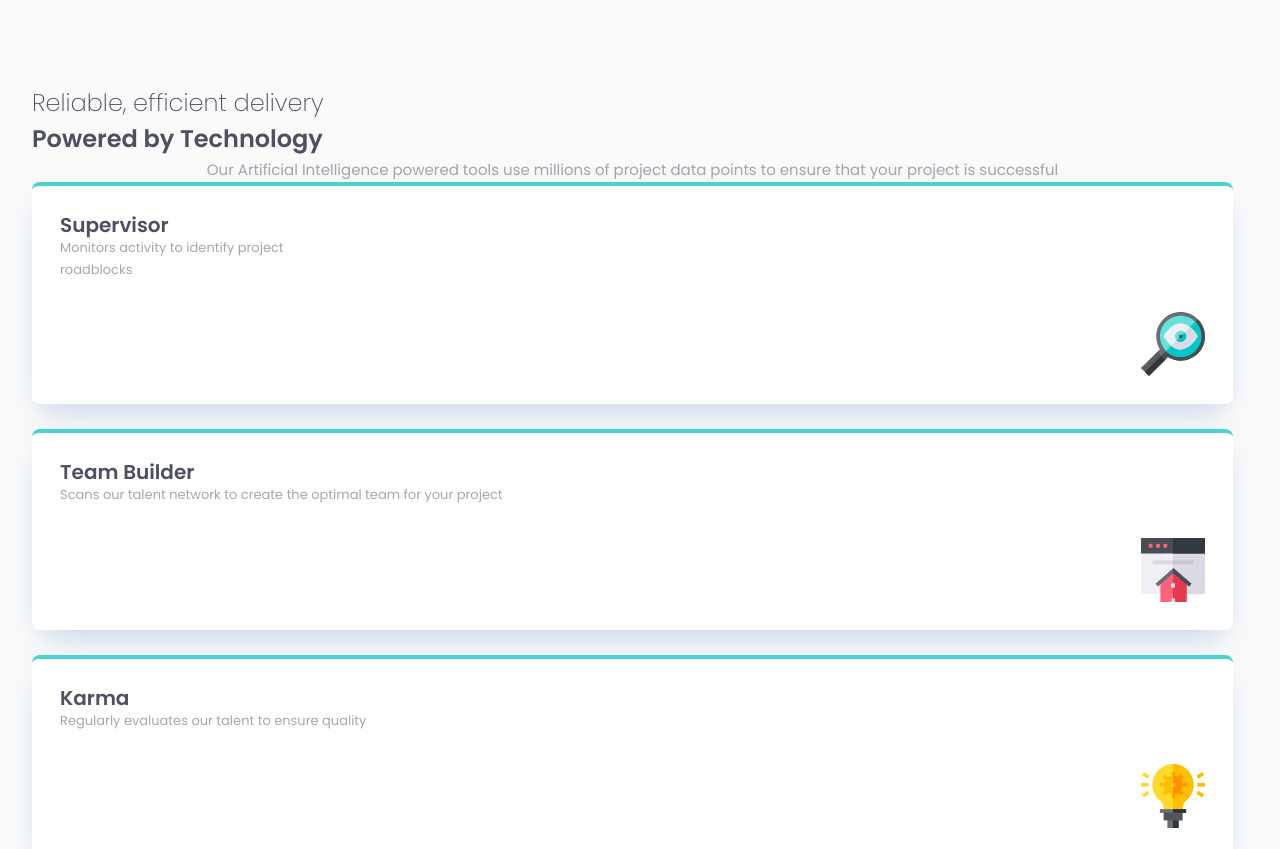
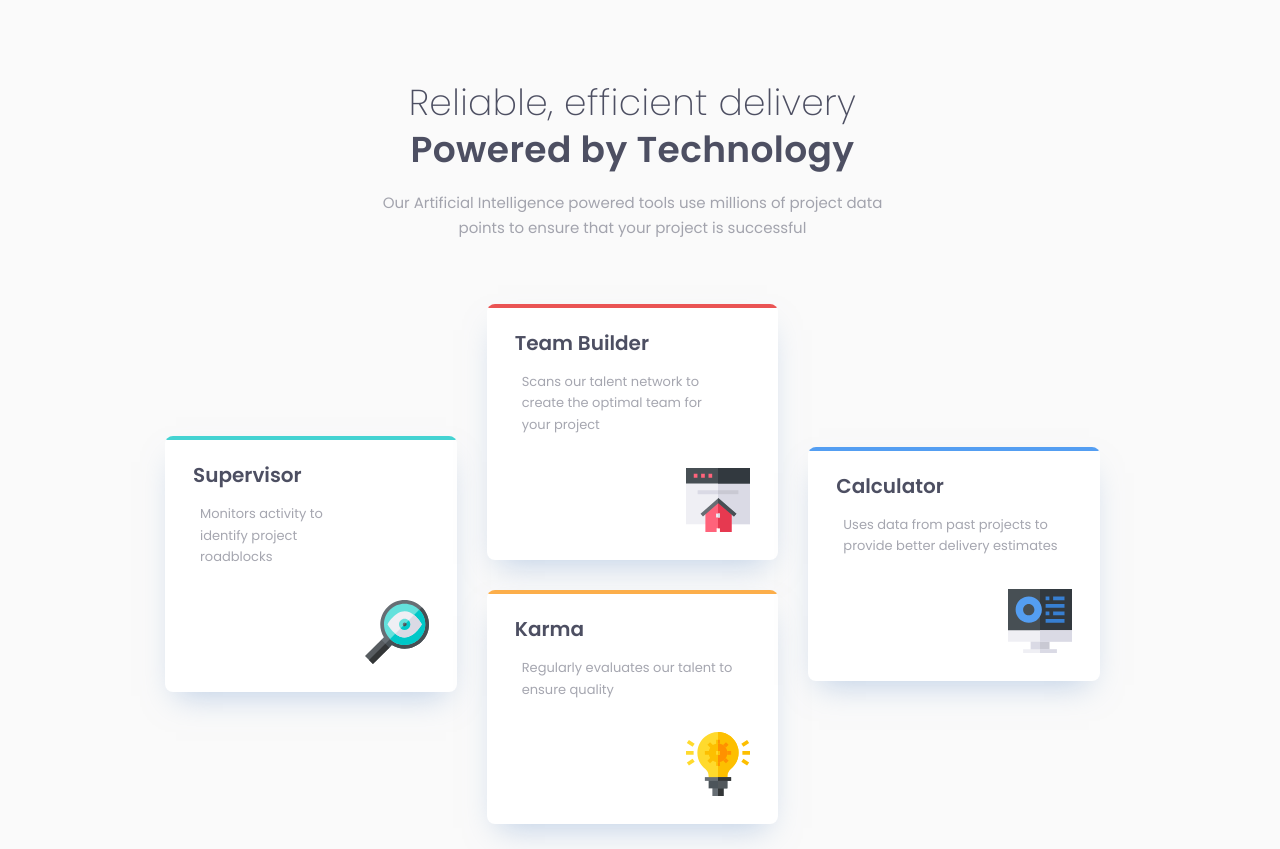
Before and after one commit to JeyPey/four-card, a plain HTML site: page index.html in a window 1280 px wide. Shown: the top 849 px of the page. Drawn offline with Linux system fonts and the light colour scheme.

Commit message:
mobile adaptive complete

```diff
--- a/index.html
+++ b/index.html
@@ -25,7 +25,7 @@
 
     <div class="card__grid">
         <div class="card__column">
-            <div class="card__body">
+            <div class="card__body card__body-mint">
                 <h2 class="card__title">Supervisor</h2>
                 <p class="subtitle">Monitors activity to identify project <br> roadblocks</p>
                 <img src="/icons/loupe.svg" alt="loupe" width="64" height="64" fetchpriority="height"
@@ -33,21 +33,21 @@
             </div>
         </div>
         <div class="card__column">
-            <div class="card__body">
+            <div class="card__body card__body-red">
                 <h2 class="card__title">Team Builder</h2>
                 <p class="subtitle">Scans our talent network to create the optimal team for your project</p>
                 <img src="/icons/homepage.svg" alt="homepage" width="64" height="64" fetchpriority="height"
                     class="card__icon">
             </div>
 
-            <div class="card__body">
+            <div class="card__body card__body-orange">
                 <h2 class="card__title">Karma</h2>
                 <p class="subtitle">Regularly evaluates our talent to ensure quality</p>
                 <img src="/icons/lamp.svg" alt="lamp" width="64" height="64" fetchpriority="height" class="card__icon">
             </div>
         </div>
         <div class="card__column">
-            <div class="card__body">
+            <div class="card__body card__body-blue">
                 <h2 class="card__title">Calculator</h2>
                 <p class="subtitle">Uses data from past projects to provide better delivery estimates</p>
                 <img src="/icons/monitor.svg" alt="monitor" width="64" height="64" fetchpriority="height"
--- a/styles/style.css
+++ b/styles/style.css
@@ -19,7 +19,7 @@
 
 body {
   background-color: var(--color-bg);
-  padding-inline: 32px;
+  padding: 82px 32px 78px 32px;
 }
 
 h1,
@@ -31,13 +31,10 @@ h2 {
   font-weight: 275;
 }
 
-.information {
-  margin-block-start: 85px;
-}
-
 .title {
   font-size: 24px;
   line-height: 1.5;
+  text-align: center;
 }
 
 .subtitle {
@@ -45,6 +42,7 @@ h2 {
   line-height: 167%;
   text-align: center;
   opacity: 0.5;
+  padding: 16px 7px 0 7px;
 }
 
 /* .card__grid {
@@ -53,16 +51,55 @@ h2 {
     gap: 25px;
 } */
 
+.card__grid {
+  margin-block-start: 76px;
+  display: flex;
+  flex-direction: column;
+  gap: 25px;
+}
+
+.card__column {
+  display: flex;
+  flex-direction: column;
+  gap: 25px;
+}
+
 .card__body {
+  position: relative;
+  overflow: hidden;
+
   padding: 28px;
 
   border-radius: 8px;
-  border-top: 4px solid #45d3d3;
+  /* border-top: 4px solid var(--color-card-mint); */
 
   box-shadow: 0 15px 30px -11px rgba(131, 166, 210, 0.5);
-  background: #fff;
+  background: var(--color-card-bg);
+}
 
-  margin-block-end: 25px;
+.card__body::before {
+  position: absolute;
+  content: "";
+  top: 0;
+  left: 0;
+  right: 0;
+  height: 4px;
+}
+
+.card__body-mint::before {
+  background-color: var(--color-card-mint);
+}
+
+.card__body-red::before {
+  background-color: var(--color-card-red);
+}
+
+.card__body-orange::before {
+  background-color: var(--color-card-orange);
+}
+
+.card__body-blue::before {
+  background-color: var(--color-card-blue);
 }
 
 .card__title {
@@ -79,3 +116,43 @@ h2 {
   margin-inline-start: auto;
   margin-top: 32px;
 }
+
+
+@media (min-width: 1024px) {
+
+  body {
+    padding: 80px 165px;
+  }
+
+  .title {
+    font-size: 36px;
+    line-height: 1.3;
+    letter-spacing: 0.01em;
+  }
+
+  .subtitle {
+    max-width: 540px;
+    margin: 0 auto;
+  }
+
+  .card__grid {
+
+
+    display: flex;
+    flex-direction: row;
+    justify-content: center;
+    align-items: center;
+    gap: 30px;
+
+    max-width: 1110px;
+    margin: 0 auto;
+    margin-block-start: 64px;
+  }
+
+  .card__column {
+    display: flex;
+    flex-direction: column;
+    gap: 30px;
+    flex: 1;
+  }
+}
```
